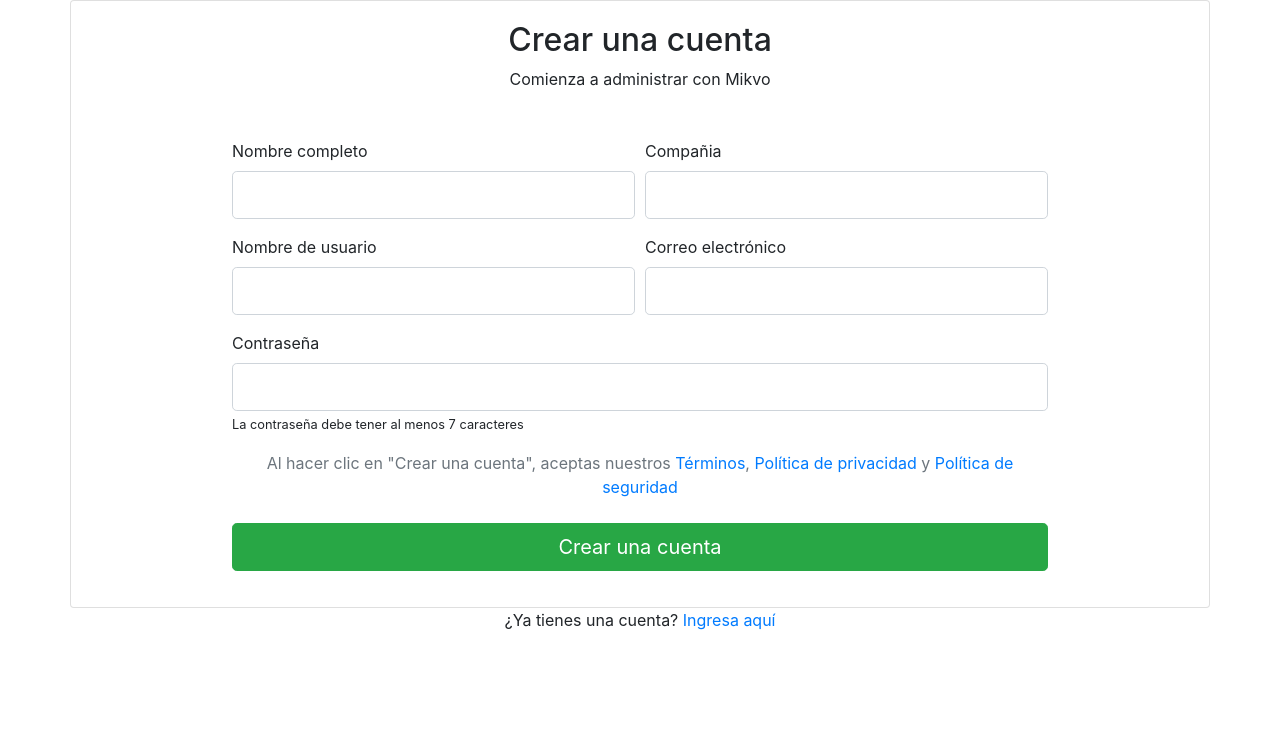
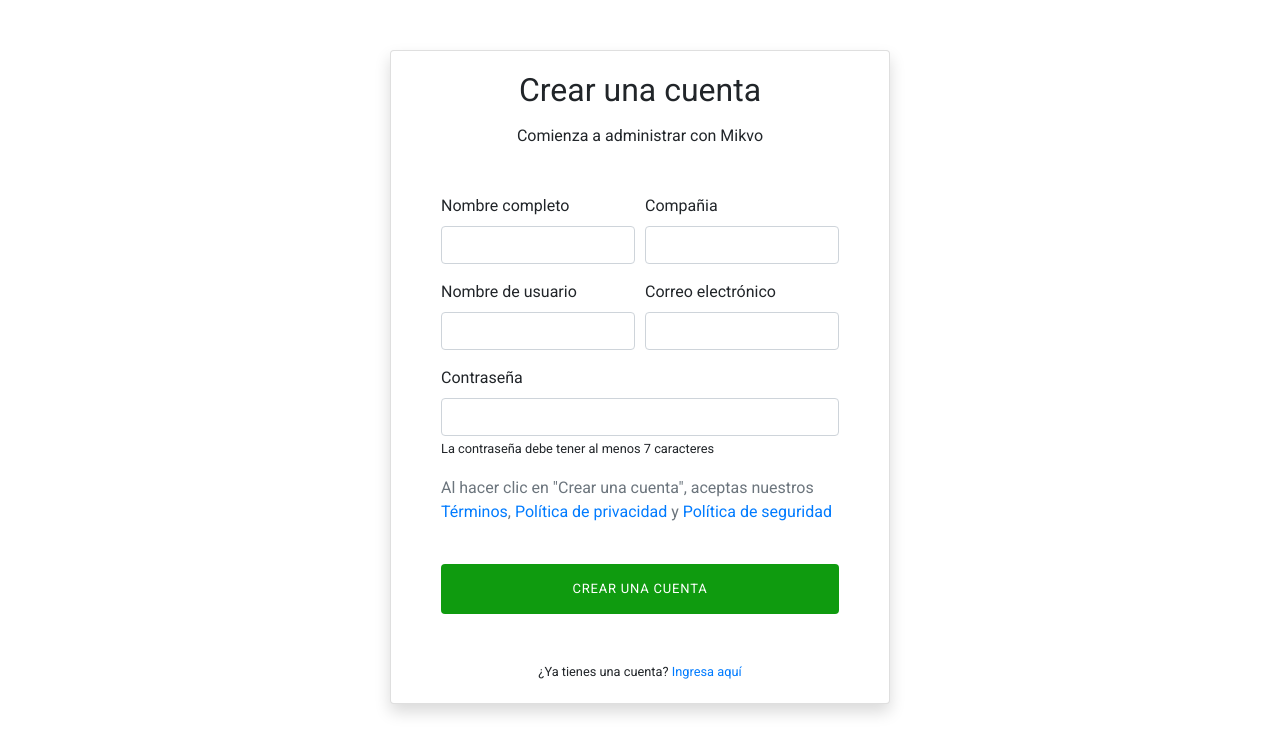
Before and after one commit to ErickZCortes/Mikvo, an Angular app in the folder Client/Mikvo/: page /register in a window 1280 px wide. Shown: the top 754 px of the page. Built offline with nearby package versions, Linux system fonts and the light colour scheme.

Commit message:
correcciones pantallas

```diff
--- a/Client/Mikvo/src/app/mikvo/login/login.component.html
+++ b/Client/Mikvo/src/app/mikvo/login/login.component.html
@@ -1,23 +1,26 @@
-<div class="login-form">
-  <div [hidden]="submitted">
+<div class="login-form card shadow mb-4">
+  <div class="card-body" [hidden]="submitted">
+    <h2 class="mb-2 text-center">Iniciar sesión en Mikvo</h2>
+    <p>Ingrese a su cuenta para continuar</p>
     <form #loginForm="ngForm" (ngSubmit)="login()">
-      <h2 class="mb-2">Iniciar sesión en Mikvo</h2>
-      <p>Ingrese a su cuenta para continuar</p>
-      <br>
       <div class="form-group">
         <label for="email">Correo electrónico</label>
-        <input type="email" class="form-control" [(ngModel)]="user.email_user" placeholder="" required id="email" name="email" #email="ngModel">
-        <div [hidden]="email.valid || email.pristine" class="alert alert-danger">
-          Ingresa un email
+        <input type="email" class="form-control" [(ngModel)]="user.email_user" required id="email" name="email"
+          #email="ngModel">
+        <div *ngIf="submitted && f.username.errors" class="invalid-feedback">
+          <div *ngIf="f.username.errors.required">Username is required</div>
         </div>
       </div>
       <div class="form-group">
         <label for="password_user">Contraseña</label>
-        <input type="password" class="form-control" [(ngModel)]="user.password_user" placeholder="" required id="password_user" name="password_user">
+        <input type="password" class="form-control" [(ngModel)]="user.password_user" required id="password_user"
+          name="password_user">
       </div>
       <hr>
       <div class="form-group">
-        <button type="submit" class="btn btn-primary btn-block" [disabled]="!loginForm.form.valid">Ingresar</button>
+        <button type="submit" class="btn btn-primary btn-block" [disabled]="loading">
+          Ingresar
+        </button>
         <a href="/reset-password" id="pass">¿Olvidó la contraseña?</a>
       </div>
       <span class="text-small">¿Aún no tienes una cuenta? <a href="/register"> Crear cuenta</a></span>
--- a/Client/Mikvo/src/app/mikvo/login/login.component.scss
+++ b/Client/Mikvo/src/app/mikvo/login/login.component.scss
@@ -13,29 +13,28 @@
 }
 .login-form {
   width: 400px;
-  margin: 60px auto;
+  margin: 50px auto;
 }
 .login-form form {
   margin-bottom: 15px;
-  background: #f8f9fa;
-  box-shadow: 0px 2px 2px rgba(0, 0, 0, 0.3);
   padding: 30px;
 }
 .login-form h2 {
   margin: 0 0 15px;
 }
-.form-group, .btn {
-  min-height: 38px;
-  border-radius: 2px;
-  padding-left: 0.75rem;
-  font-size: 1rem;
-
-}
 .btn {
-  font-size: 0.9rem;
   letter-spacing: 0.05rem;
   padding: 0.75rem 1rem;
   border-radius: 0.25rem;
+  background-color: #1687ED;
+  border: none;
+  color: white;
+  padding: 15px 80px;
+  text-align: center;
+  text-decoration: none;
+  display: inline-block;
+  text-transform: uppercase;
+  font-size: 13px;
 }
 p{
   text-align: center;
@@ -44,11 +43,10 @@
   font-family: roboto;
   color: #343a40;
   font-size: 0.875em;
-
 }
 a{
   text-decoration: none;
 }
 #pass{
-  padding-left: 10rem;
+  padding-left: 8.7rem;
 }
--- a/Client/Mikvo/src/app/mikvo/register/register.component.html
+++ b/Client/Mikvo/src/app/mikvo/register/register.component.html
@@ -1,58 +1,50 @@
-<div class="container">
-  <div class="row flex-md-row card card-md">
-    <div class="col-md-12 card-body">
-      <div class="text-center mb-5">
-        <h1 class="h2 mb-2">Crear una cuenta</h1>
-        <span>Comienza a administrar con Mikvo</span>
+<div class="reg-form card shadow mb-4">
+  <div class="card-body">
+    <div class="text-center">
+      <h2>Crear una cuenta</h2>
+      <p>Comienza a administrar con Mikvo</p>
     </div>
-      <div class="row justify-content-center">
-        <div class="col-12 col-lg-9">
+    <div class="justify-content-center">
+      <div>
         <form>
           <div class="form-row form-group">
             <div class="col">
               <label for="name">Nombre completo</label>
-                <input class="form-control form-control-lg" type="text" id="name" required />
+              <input class="form-control form-control-md" type="text" id="name" required />
             </div>
             <div class="col">
               <label for="company">Compañia</label>
-                <input class="form-control form-control-lg" type="text" id="company" required />
+              <input class="form-control form-control-md" type="text" id="company" required />
             </div>
           </div>
           <div class="form-row form-group">
             <div class="col">
               <label for="username">Nombre de usuario</label>
-                <input class="form-control form-control-lg" type="text" id="username" required />
+              <input class="form-control form-control-md" type="text" id="username" required />
             </div>
             <div class="col">
               <label for="email">Correo electrónico</label>
-                <input class="form-control form-control-lg" type="email" id="email" required />
+              <input class="form-control form-control-md" type="email" id="email" required />
             </div>
           </div>
           <div class="form-row form-group">
             <div class="col">
               <label for="password">Contraseña</label>
-                <input class="form-control form-control-lg" type="password" id="password" required />
+              <input class="form-control form-control-md" type="password" id="password" required />
               <small>La contraseña debe tener al menos 7 caracteres</small>
             </div>
           </div>
-            <div class="text-center">
-              <span class="text-small text-muted">Al hacer clic en "Crear una cuenta", aceptas nuestros <a
+          <p class="text-small text-muted">Al hacer clic en "Crear una cuenta", aceptas nuestros <a
               href="#">Términos</a>,
             <a href="#">Política de privacidad</a>&nbsp;y <a href="#">Política de seguridad</a>
-              </span>
-            </div>
+          </p>
           <br>
-            <div class="form-row form-group">
-              <div class="col">
-                <button class="btn btn-block btn-success btn-lg" type="submit">Crear una cuenta</button>
-              </div>
-            </div>
+          <button class="btn btn-block btn-success btn-md" type="submit">Crear una cuenta</button>
         </form>
+        <div class="text-center">
+          <small>¿Ya tienes una cuenta? <a href="/login">Ingresa aquí</a></small>
         </div>
       </div>
     </div>
   </div>
-  <div class="text-center">
-    <span class="text-small">¿Ya tienes una cuenta? <a href="/login">Ingresa aquí</a></span>
 </div>
-</div>
--- a/Client/Mikvo/src/app/mikvo/register/register.component.scss
+++ b/Client/Mikvo/src/app/mikvo/register/register.component.scss
@@ -0,0 +1,26 @@
+.reg-form {
+    width: 500px;
+    margin: 50px auto;
+    font-family: roboto;
+}
+.reg-form form {
+    margin-bottom: 15px;
+    padding: 30px;
+}
+.reg-form h2 {
+    margin: 0 0 15px;
+}
+.btn {
+    letter-spacing: 0.05rem;
+    padding: 0.75rem 1rem;
+    border-radius: 0.25rem;
+    background-color: #0f9b0f;
+    border: none;
+    color: white;
+    padding: 15px 80px;
+    text-align: center;
+    text-decoration: none;
+    display: inline-block;
+    text-transform: uppercase;
+    font-size: 13px;
+}
--- a/Client/Mikvo/src/app/mikvo/reset-password/reset-password.component.html
+++ b/Client/Mikvo/src/app/mikvo/reset-password/reset-password.component.html
@@ -1,37 +1,19 @@
-<div class="main-container">
-  <section class="space-sm">
-    <div class="container align-self-start">
-      <div class="row mb-5">
-        <div class="col text-center">
-          <a href="#">
-            <img alt="Image" src="" />
-          </a>
+<div class="reset-form card shadow mb-4">
+  <div class="card-body">
+    <div class="text-center">
+      <h2>Restablecer la contraseña</h2>
+      <small>Introduzca su dirección de correo electrónico para restablecer la contraseña</small>
+      <hr>
+    </div>
+    <div class="no-gutters justify-content-center">
+      <form class="col">
+        <div class="form-group">
+          <label for="reset-email">Correo electrónico</label>
+          <input class="form-control form-control-lg" type="email" name="email" id="reset-email" required />
+          <br>
+          <button type="submit" class="btn btn-info btn-block btn-lg">Restablecer contraseña</button>
         </div>
-      </div>
-      <div class="row justify-content-center">
-        <div class="col-12 col-md-8 col-lg-7">
-          <div class="card card-lg text-center">
-            <div class="card-body">
-              <div class="mb-4">
-                <h2 class="mb-2">Restablecer la contraseña</h2>
-                <span>Introduzca la dirección de correo electrónico para restablecer la contraseña</span>
-              </div>
-              <div class="row no-gutters justify-content-center">
-                <form class="text-left col-lg-8">
-                  <div class="form-group">
-                    <label for="reset-email">Correo electrónico</label>
-                    <input class="form-control form-control-lg" type="email" name="email" id="reset-email"
-                      placeholder="" required />
-                  </div>
-                  <div class="text-center mb-4">
-                    <button type="submit" class="btn btn-primary btn-lg">Restablecer contraseña</button>
-                  </div>
-                </form>
-              </div>
-            </div>
-          </div>
-        </div>
-      </div>
+      </form>
     </div>
-  </section>
+  </div>
 </div>
--- a/Client/Mikvo/src/app/mikvo/reset-password/reset-password.component.scss
+++ b/Client/Mikvo/src/app/mikvo/reset-password/reset-password.component.scss
@@ -1,3 +1,26 @@
-div.container{
-    background-color: #f8f9fa;
+.reset-form{
+    font-family: roboto;
+    width: 500px;
+    margin: 60px auto;
 }
+.reset-form form {
+    margin-bottom: 15px;
+    padding: 30px;
+}
+.reset-form h2 {
+    margin: 0 0 15px;
+}
+.btn {
+    letter-spacing: 0.05rem;
+    padding: 0.75rem 1rem;
+    border-radius: 0.25rem;
+    background-color: #36D1DC;
+    border: none;
+    color: white;
+    padding: 15px 80px;
+    text-align: center;
+    text-decoration: none;
+    display: inline-block;
+    text-transform: uppercase;
+    font-size: 13px;
+}
```
Lines whose indentation alone changed are shown as unchanged.
